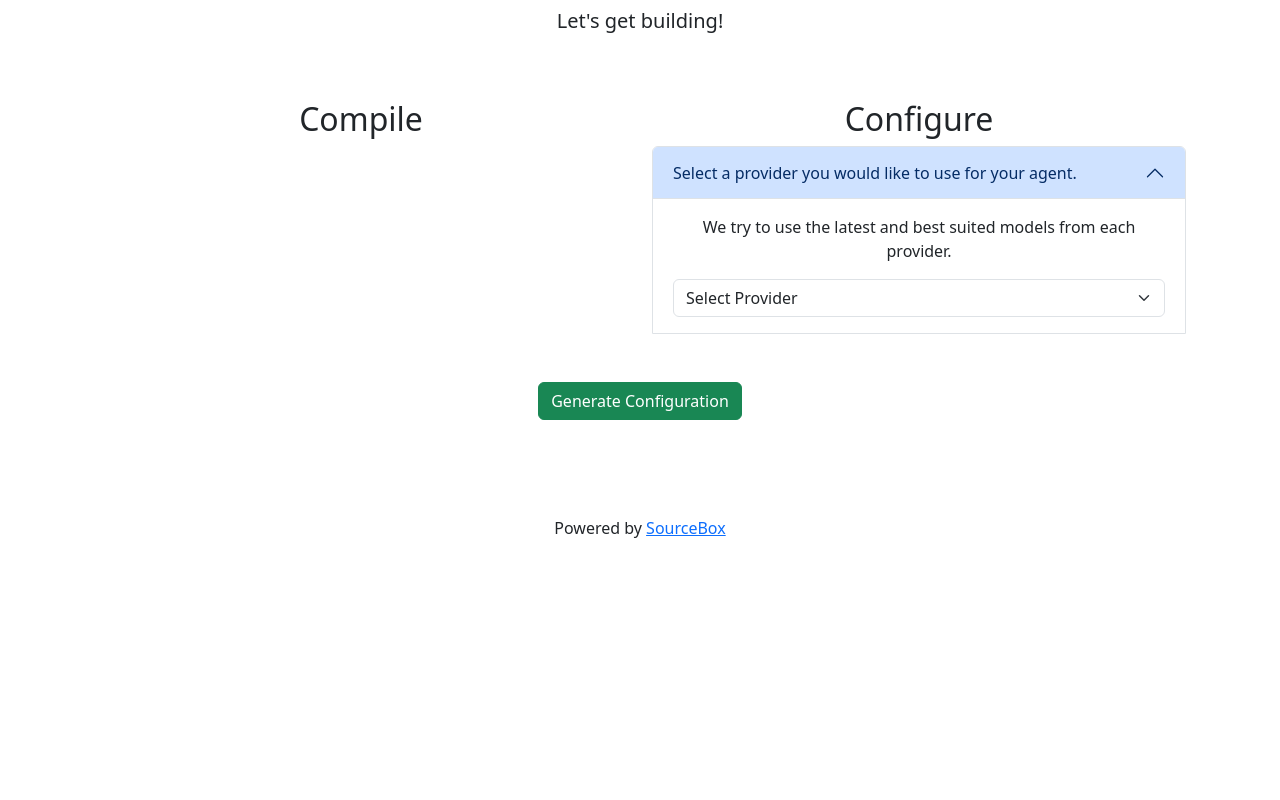
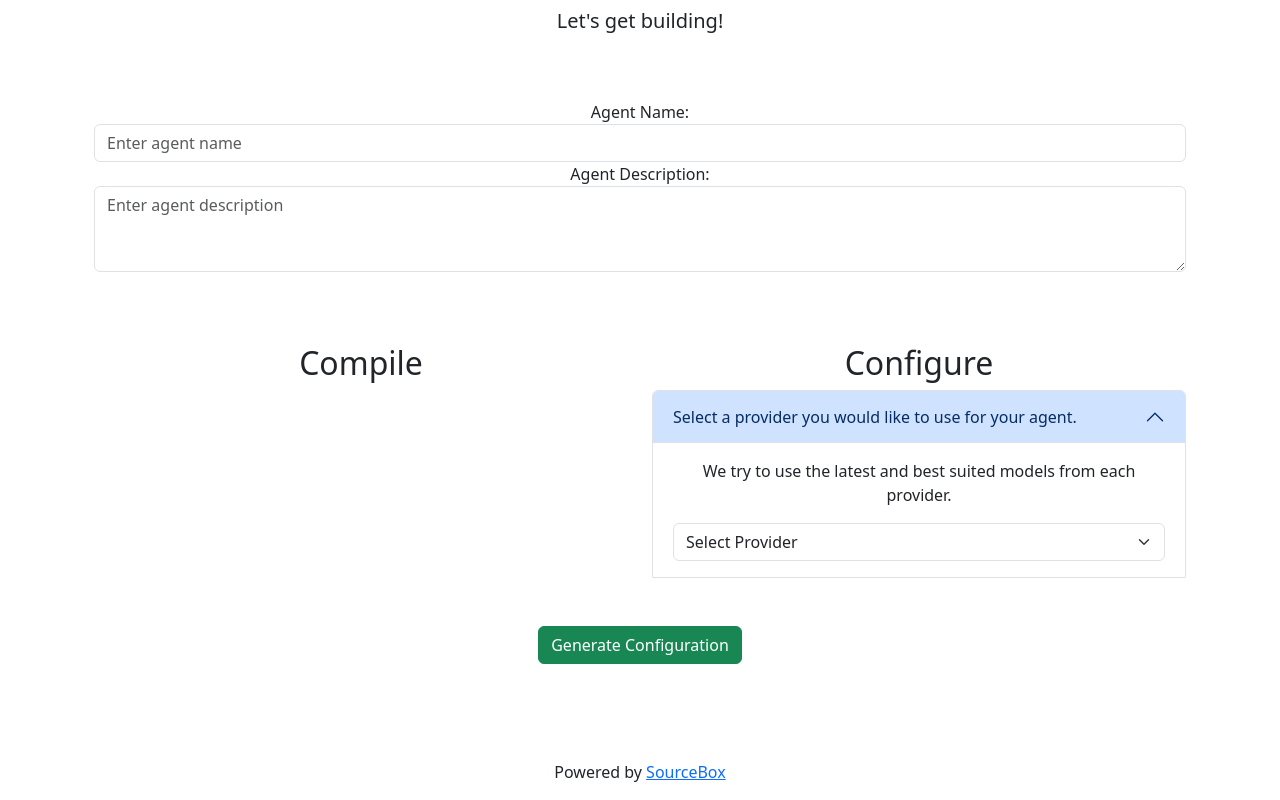
Before and after one commit to SourceBox-LLC/Lightning-Builder, a Flask app: page /build in a window 1280 px wide. Shown: the part 98-898 px from the top of the page. Before the commit the page ends 636 px from the top, so only its background shows below. Run offline with Flask 3, Linux system fonts and the light colour scheme.

Commit message:
build-config creation works as intended

```diff
--- a/app.py
+++ b/app.py
@@ -21,9 +21,9 @@ def generate_config():
     data = request.json
     config = {
         'project': {
-            'name': 'LightningBuilderApp',
+            'name': data.get('agent_name'),
             'version': '1.0.0',
-            'description': 'Configuration for building the Lightning Builder app'
+            'description': data.get('agent_description')
         },
         'build': {
             'model': data.get('selected_model'),
--- a/static/js/app.js
+++ b/static/js/app.js
@@ -1,101 +1,71 @@
-//Javascript to handle ...
+document.addEventListener('DOMContentLoaded', function() {
+    // Array to store selected toolkits
+    let selectedToolkits = [];
+    console.log("Document loaded. Initial selected toolkits:", selectedToolkits);
+
+    // Handle model selection
     document.getElementById('providerSelect').addEventListener('change', function() {
         var selectedModel = this.options[this.selectedIndex].text;
+        console.log("Model selected:", selectedModel);
         var modelCard = document.getElementById('modelCard');
         var modelText = document.getElementById('modelText');
         var addTools = document.getElementById('addTools');
         var addScenarios = document.getElementById('addPrompt');
 
         if (selectedModel !== "Select Model") {
-        modelText.textContent = "Selected Model: " + selectedModel; // Update text
+            modelText.textContent = "Selected Model: " + selectedModel;
             modelCard.style.display = 'block'; // Show the card
-        addTools.style.display = 'block'; // Show the Add Tools section
-        addScenarios.style.display = 'block'; // Show the Add Scenarios section
+            addTools.style.display = 'block';  // Show the Add Tools section
+            addScenarios.style.display = 'block';  // Show the Add Scenarios section
         } else {
-        modelCard.style.display = 'none'; // Hide the card if no model is selected
-        addTools.style.display = 'none'; // Hide the Add Tools section
-        addScenarios.style.display = 'none'; // Hide the Add Scenarios section
+            modelCard.style.display = 'none';  // Hide the card if no model is selected
+            addTools.style.display = 'none';  // Hide the Add Tools section
+            addScenarios.style.display = 'none';  // Hide the Add Scenarios section
         }
     });
-
-
-// JavaScript to handle toolkit selection
-document.getElementById('toolSelect').addEventListener('change', function() {
-    var selectedToolkit = this.options[this.selectedIndex].text;
-    var toolkitCard = document.getElementById('toolkitCard');
-    var toolkitText = document.getElementById('toolkitText');
-
-    if (selectedToolkit !== "Select Tool") {
-        toolkitText.textContent = "Selected Toolkit: " + selectedToolkit; // Update text
-        toolkitCard.style.display = 'block'; // Show the toolkit card
-    } else {
-        toolkitCard.style.display = 'none'; // Hide the toolkit card if no toolkit is selected
-    }
-});
-
-
-// JavaScript to handle prompt submission
-document.getElementById('promptText').addEventListener('keydown', function(event) {
-    if (event.key === 'Enter') {
-        event.preventDefault(); // Prevents the default action of the Enter key
-
-        var promptText = this.value.trim();
-        var selectedToolkits = [];
-        var rightColumn = document.querySelector('.right-column'); // Select the right column
-
-        // Collect selected toolkits
-        document.querySelectorAll('input[type="checkbox"]:checked').forEach(function(checkbox) {
-            selectedToolkits.push(checkbox.value);
-        });
-
-        if (promptText && selectedToolkits.length > 0 && selectedToolkits.length <= 3) {
-            // Show the right column
-            rightColumn.style.display = 'block';
-
-            // Create a new paragraph element to display the prompt
-            var promptDisplay = document.createElement('p');
-            promptDisplay.textContent = "Prompt: " + promptText + " (using " + selectedToolkits.join(', ') + ")";
-            rightColumn.querySelector('.card-body').appendChild(promptDisplay);
-        }
-    }
-});
-
-document.addEventListener('DOMContentLoaded', function() {
-    // Array to store selected toolkits
-    var selectedToolkits = [];
 
     // Handle toolkit selection
     document.getElementById('toolSelect').addEventListener('change', function() {
         var selectedToolkit = this.options[this.selectedIndex].text;
+        console.log("Toolkit selected:", selectedToolkit);
         var toolkitCard = document.getElementById('toolkitCard');
         var toolkitText = document.getElementById('toolkitText');
 
         if (selectedToolkit !== "Select Tool") {
             toolkitText.textContent = "Selected Toolkit: " + selectedToolkit;
-            toolkitCard.style.display = 'block';
+            toolkitCard.style.display = 'block';  // Show the toolkit card
         } else {
-            toolkitCard.style.display = 'none';
+            toolkitCard.style.display = 'none';  // Hide the toolkit card if no toolkit is selected
         }
     });
 
-    // Handle adding toolkit
+    // Handle adding toolkit (with no duplicates)
     document.getElementById('addToolkitButton').addEventListener('click', function() {
         var selectedToolkit = document.getElementById('toolkitText').textContent.replace('Selected Toolkit: ', '');
+        console.log("Add toolkit button clicked. Toolkit to add:", selectedToolkit);
         var rightColumn = document.querySelector('.right-column');
 
         if (selectedToolkit !== "None" && !selectedToolkits.includes(selectedToolkit) && selectedToolkits.length < 3) {
             selectedToolkits.push(selectedToolkit);
+            console.log("Toolkit added:", selectedToolkit, "Current toolkits:", selectedToolkits);
 
             rightColumn.style.display = 'block';
 
+            // Clear previous content
+            rightColumn.querySelector('.card-body').innerHTML = '';
+
+            // Display all selected toolkits
+            selectedToolkits.forEach(toolkit => {
                 var toolkitCard = document.createElement('div');
                 toolkitCard.className = 'card mt-2';
                 var toolkitCardBody = document.createElement('div');
                 toolkitCardBody.className = 'card-body';
-            toolkitCardBody.textContent = "Toolkit: " + selectedToolkit;
+                toolkitCardBody.textContent = "Toolkit: " + toolkit;
                 toolkitCard.appendChild(toolkitCardBody);
                 rightColumn.querySelector('.card-body').appendChild(toolkitCard);
+            });
 
+            // Reset selection and hide toolkit card
             document.getElementById('toolSelect').selectedIndex = 0;
             document.getElementById('toolkitCard').style.display = 'none';
             document.getElementById('toolkitText').textContent = "Selected Toolkit: None";
@@ -108,6 +78,7 @@ document.addEventListener('DOMContentLoaded', function() {
             event.preventDefault();
 
             var promptText = this.value.trim();
+            console.log("Prompt submitted:", promptText);
             var rightColumn = document.querySelector('.right-column');
 
             if (promptText && selectedToolkits.length > 0) {
@@ -116,8 +87,6 @@ document.addEventListener('DOMContentLoaded', function() {
                 var promptDisplay = document.createElement('p');
                 promptDisplay.textContent = "Prompt: " + promptText + " (using " + selectedToolkits.join(', ') + ")";
                 rightColumn.querySelector('.card-body').appendChild(promptDisplay);
-
-                this.value = ''; // Clear the textarea after submission
             }
         }
     });
@@ -125,10 +94,13 @@ document.addEventListener('DOMContentLoaded', function() {
     // Handle configuration generation
     document.getElementById('generateConfigButton').addEventListener('click', function() {
         const selectedModel = document.getElementById('modelText').textContent.replace('Selected Model: ', '');
-        const selectedToolkits = Array.from(document.querySelectorAll('.right-column .card-body div'))
-                                      .map(div => div.textContent.replace('Toolkit: ', ''));
-        const agentPrompt = document.getElementById('promptText').value.trim();
+        const agentPrompt = document.getElementById('promptText').value.trim(); // Capture the prompt text
+        const agentName = document.getElementById('agentName').value.trim(); // Capture the agent name
+        const agentDescription = document.getElementById('agentDescription').value.trim(); // Capture the agent description
 
+        console.log("Generating configuration with model:", selectedModel, "toolkits:", selectedToolkits, "prompt:", agentPrompt, "name:", agentName, "description:", agentDescription);
+
+        // Ensure the prompt is included in the configuration
         fetch('/generate-config', {
             method: 'POST',
             headers: {
@@ -136,12 +108,17 @@ document.addEventListener('DOMContentLoaded', function() {
             },
             body: JSON.stringify({
                 selected_model: selectedModel,
-                selected_toolkits: selectedToolkits,
-                agent_prompt: agentPrompt
+                selected_toolkits: selectedToolkits, // No duplicates here
+                agent_prompt: agentPrompt, // Include the prompt in the request
+                agent_name: agentName, // Include the agent name
+                agent_description: agentDescription // Include the agent description
             })
         })
         .then(response => response.json())
-        .then(data => alert(data.message))
+        .then(data => {
+            console.log("Configuration generated successfully:", data);
+            alert(data.message);
+        })
         .catch(error => console.error('Error:', error));
     });
 });
--- a/templates/build.html
+++ b/templates/build.html
@@ -7,6 +7,18 @@
     <br/>
     <br/>
     <div class="container" align="center">
+        <!--agent name and description-->
+        <div class="form-group">
+            <label for="agentName">Agent Name:</label>
+            <input type="text" class="form-control" id="agentName" placeholder="Enter agent name">
+        </div>
+        <div class="form-group">
+            <label for="agentDescription">Agent Description:</label>
+            <textarea class="form-control" id="agentDescription" rows="3" placeholder="Enter agent description"></textarea>
+        </div>
+        <br/>
+        <br/>
+        <br/>
         <div class="row">
             <div class="col-md-6">
                 <!-- Left column content -->
@@ -20,16 +32,14 @@
                 </div>
 
                 <!-- Add more content for the left column here -->
-                <div class="row mt-3">
-                    <div class="col-md-6">
-                        <div id="toolkitCard" class="card" style="display: none;">
-                            <div class="card-body">
-                                <p id="toolkitText">Selected Toolkit: None</p>
-                                <button id="addToolkitButton" class="btn btn-primary">+</button>
-                            </div>
+                <div>
+                    <div id="toolkitCard" class="card" style="display: none;">
+                        <div class="card-body">
+                            <p id="toolkitText">Selected Toolkit: None</p>
+                            <button id="addToolkitButton" class="btn btn-primary">+</button>
                         </div>
                     </div>
-                    <div class="col-md-6 right-column" style="display: none;">
+                    <div class="right-column" style="display: none;">
                         <div class="card">
                             <div class="card-body">
                                 <!-- Content for the second card -->
```
Also changed, not shown: build-config.yaml (+6 -6 lines). Lines whose indentation alone changed are shown as unchanged.
